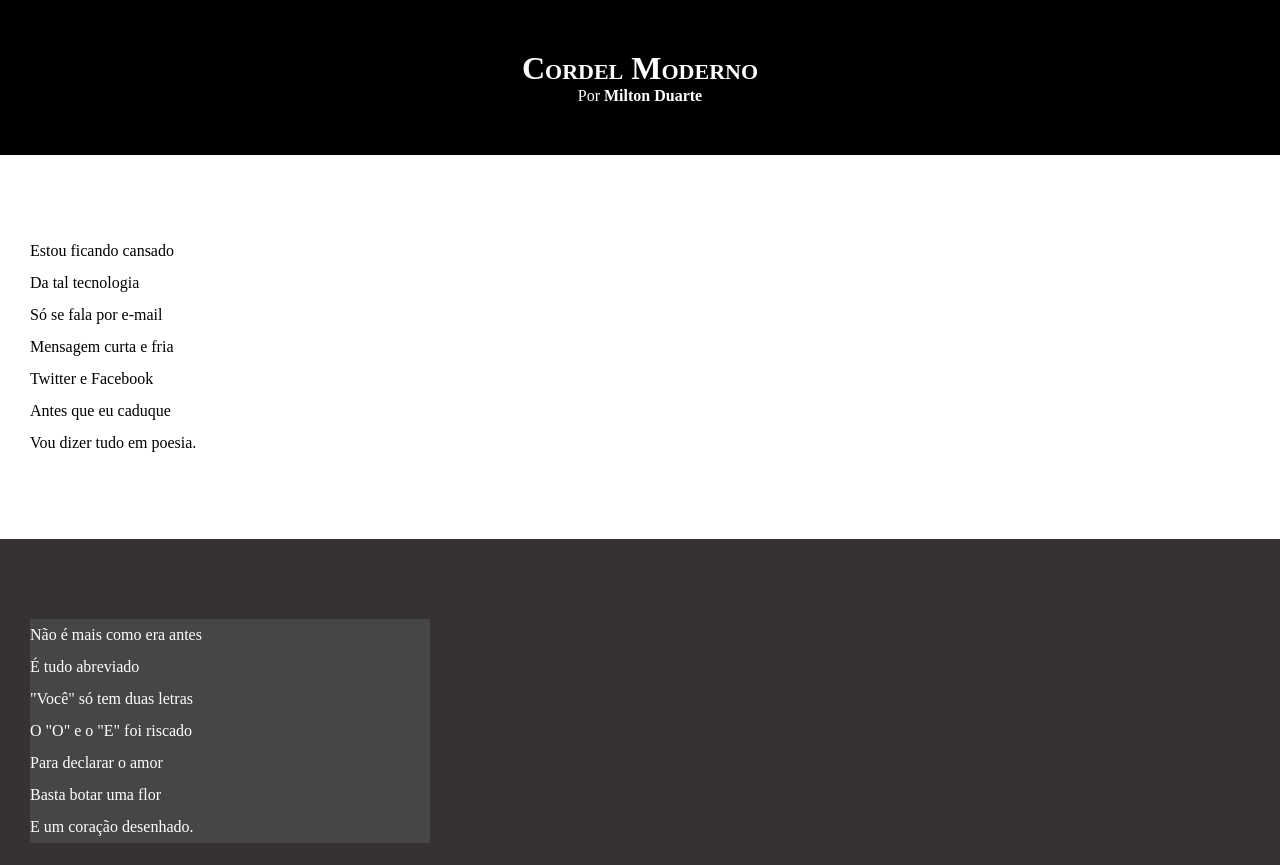
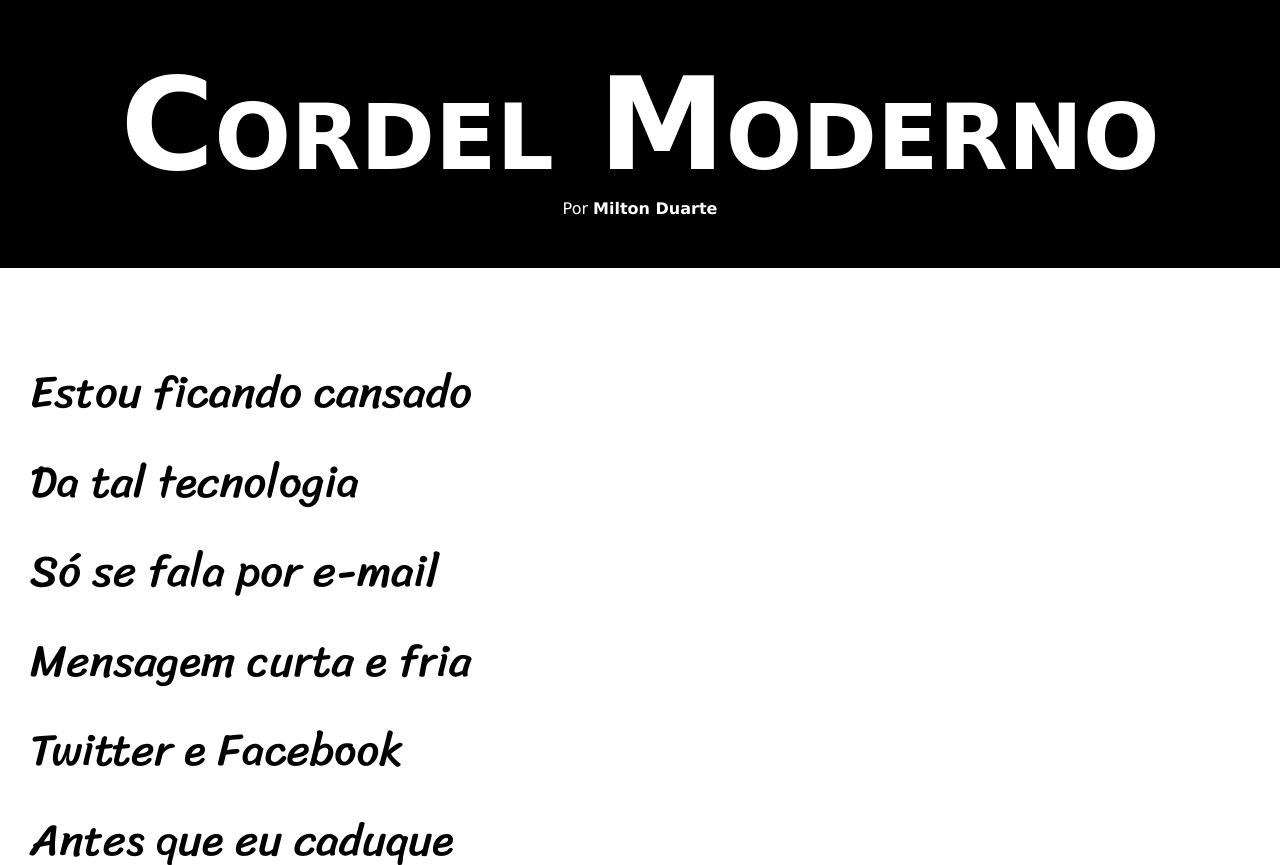
Before and after one commit to EDSONCABRALDOSSANTOS/HTML-CSS, a plain HTML site: page exercicio/desafio 012/index.html in a window 1280 px wide. Shown: the top 865 px of the page. Drawn offline with Linux system fonts and the light colour scheme; a web font is replaced by a local one.

Commit message:
atualizaçâo de estilos desafio 12

```diff
--- a/exercicio/desafio 012/style.css
+++ b/exercicio/desafio 012/style.css
@@ -1,13 +1,26 @@
 @charset "UTF-8";
+
+@import url('https://fonts.googlepis.com/css2?family=Passion+One:wght@400;700;900&display=swap');
+
+@import url('https://fonts.googleapis.com/css2?family=Sriracha&display=swap');
+
+:root {
+    --fonte1: Verdana, Geneva, Tahoma, sans-serif;
+    --fonte2:'Passion One', cursive;
+    --fonte3:'Sriracha', cursive;
+}
+
 
 * {
     margin: 0px;
     padding: 0px;
+    font-size: 1em;
 }
 
 html, body {
     min-height: 100vh;
     background-color: darkgray;
+    font-family: var(--fonte1);
 }
 
 header {
@@ -19,6 +32,8 @@ header {
 header h1 {
     padding-top: 50px;
     font-variant: small-caps;
+    font-family: var(--fonte2);
+    font-size: 10vw;
 }
 
 header > p {
@@ -40,6 +55,8 @@ section {
     padding-bottom: 10vh;
     line-height: 2em;
     padding-left: 30px;
+    font-family: var(--fonte3);
+    font-size: 3.5vw;
 }
 
 section.normal {
@@ -53,7 +70,8 @@ section.imagem {
 }
 
 section.imagem > p {
-    width: 400px;
+    display: inline-block;
+    padding: 5px;
     background-color: rgb(71, 70, 70);
 }
 
```
